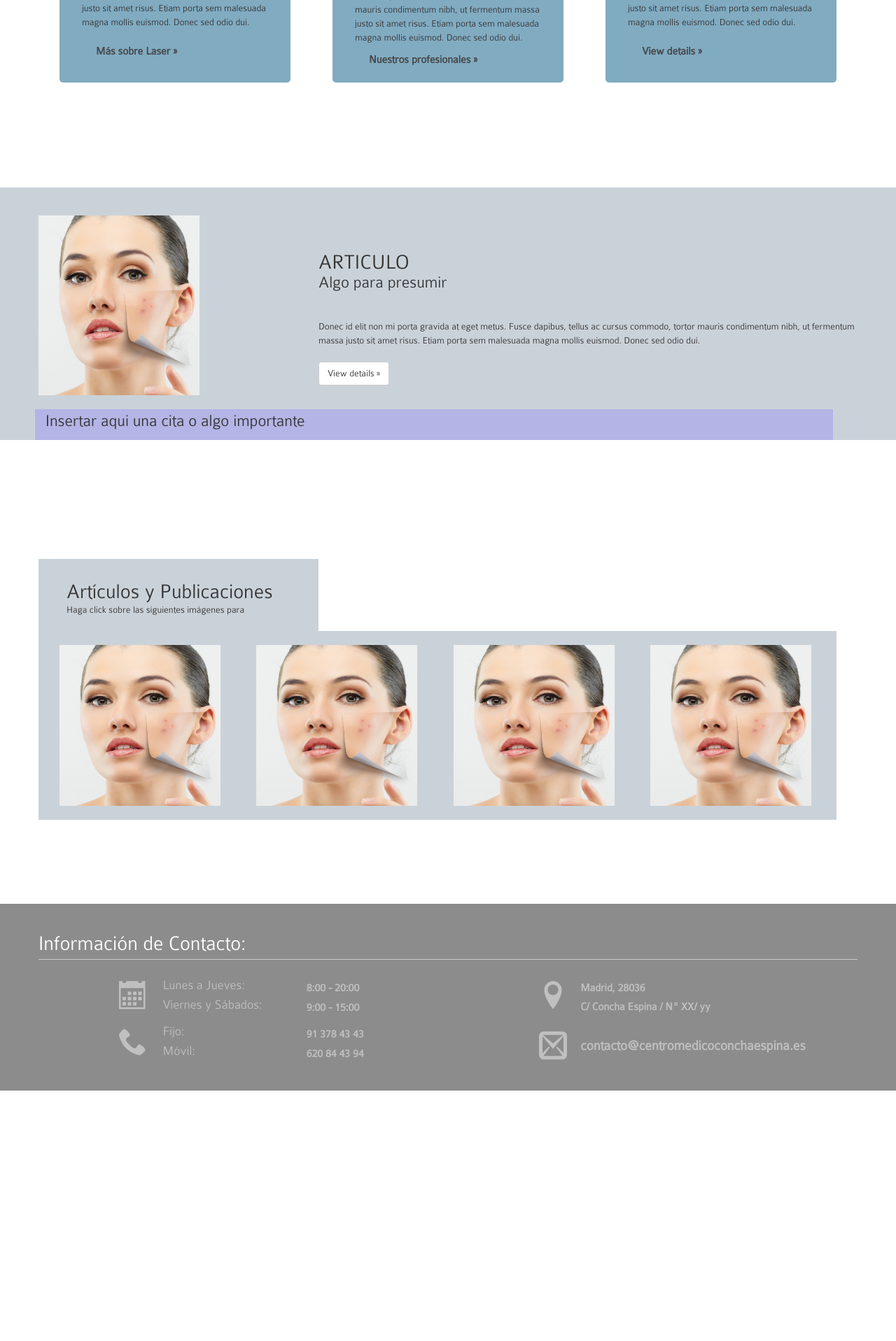
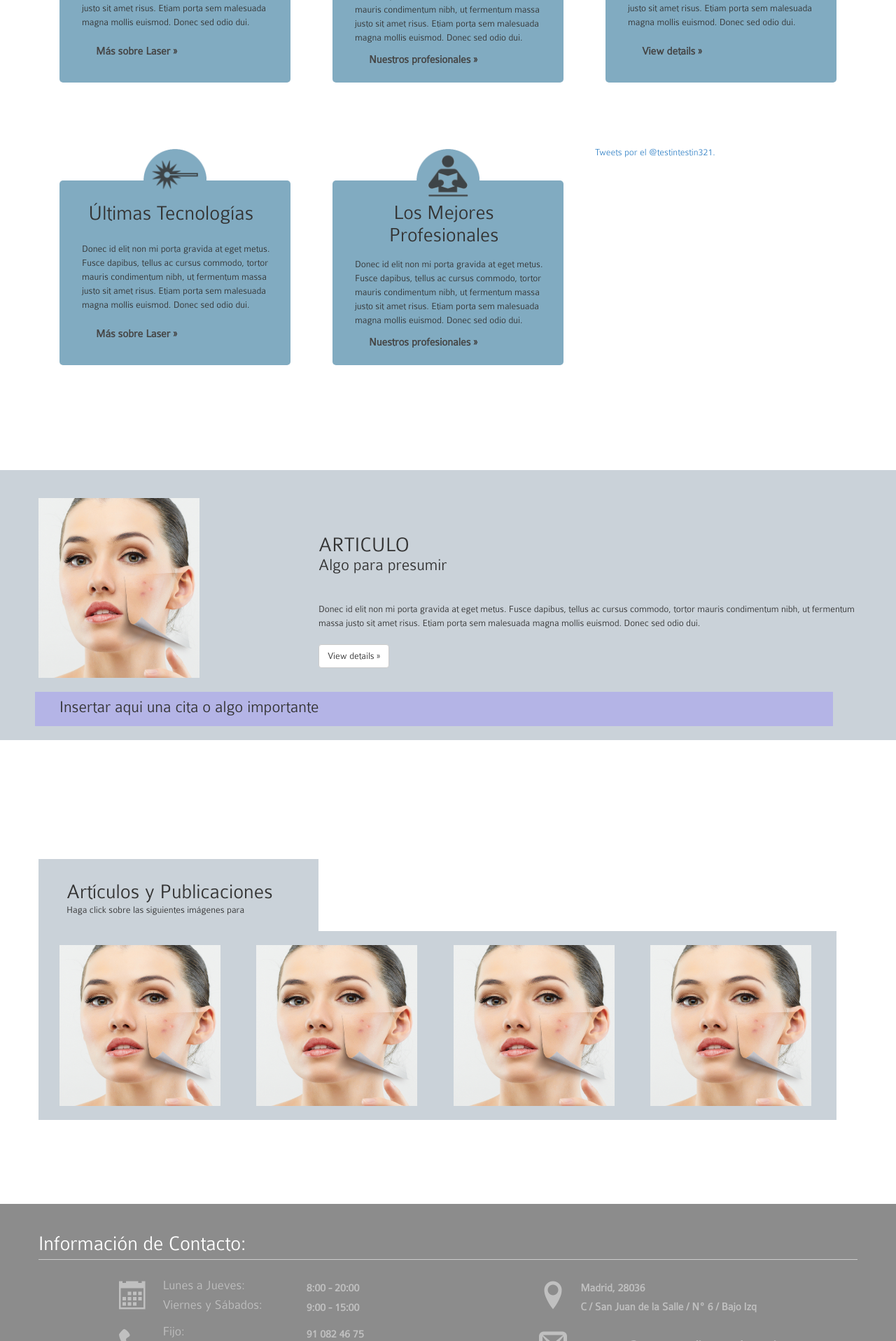
Before and after one commit to keny91/PaginaClinica, a PHP site: page / in a window 1280 px wide. Shown: the part 848-2765 px from the top of the page at 70% size. Before the commit the page ends 2407 px from the top, so only its background shows below. Run offline with PHP 8.4, Linux system fonts and the light colour scheme; some libraries are stand-ins or nearby versions.

Commit message:
twitter winget
also some new experiments

```diff
--- a/css/general.css
+++ b/css/general.css
@@ -109,9 +109,15 @@ body{
 	background-size: cover;
 }
 .fondo_conocenos{
-	background: url(../img/img_fondo/imagen_fondo_personal.jpg);
+	background: url(../img/img _fondo/imagen_fondo_personal.jpg);
 	background-size: cover;
 }
+
+.fondo_conocenos2{
+	background: url(../img/img _fondo/imagen_fondo_personal2.jpg);
+	background-size: cover;
+}
+
 
 
 .list_tratamientos li{
@@ -508,7 +514,7 @@ div.footer_color{*/
   }
 
 
-a.opacity_50to100{
+a.opacity_50to100 , .opacity_50to100{
 
 	color: #FFF;
     /*filter: alpha(opacity=50);  */
@@ -517,7 +523,7 @@ a.opacity_50to100{
 
 	}
 
-a.opacity_50to100:hover{
+a.opacity_50to100:hover , .opacity_50to100:hover{
     opacity: 1;
     transition: opacity 800ms;
     filter: alpha(opacity=50);
--- a/html/conocenos.html
+++ b/html/conocenos.html
@@ -14,7 +14,7 @@
 <!-- BLOQUE PERSONAL -->
     <div id="bloque_personal" class="appear">
 
-      <div class="img_fondo fondo_conocenos " id="image_top">
+      <div class="img_fondo fondo_home " id="image_top">
         <div class="container ">
           <p class="rotulo_imagen_fondo">QUÍENES SOMOS</p>
         </div>
--- a/html/home.html
+++ b/html/home.html
@@ -17,7 +17,7 @@
       <!-- Begin PIC-FONDO -->
 
       <!-- Main jumbotron for a primary marketing message or call to action -->
-      <div class="img_fondo fondo_home">
+      <div class="img_fondo fondo_tratamientos">
         <!-- <img class="img_fondo abs_position img_jumbo" src="./img/dermatologistsalary1158mod.jpg"> -->
         <div class="container">
           <p class="rotulo1">MUCHAS </p>
@@ -70,6 +70,64 @@ top: 20px;">View details &raquo;</a></p>
       </div>
 
 
+
+
+
+
+
+
+<div class="container" style="padding-top:50px;">
+        <!-- Example row of columns -->
+        <div class="row">
+          <div class="col-md-4 ">
+            <div class="col-md-12 ">
+              <img src="./img/circulos/circulo_laser.png"  alt="icon1" class="color-icon">
+              <div class="color-container extra-padding-4d">
+                <h2 class="over-color-icon">Últimas Tecnologías</h2>
+                <p style="position: relative; top: 10px;">Donec id elit non mi porta gravida at eget metus. Fusce dapibus, tellus ac cursus commodo, tortor mauris condimentum nibh, ut fermentum massa justo sit amet risus. Etiam porta sem malesuada magna mollis euismod. Donec sed odio dui. </p>
+                <p><a  onclick = "load_tratamientos_laser();" class="" href="#" role="button" style="position: relative;
+top: 20px;">Más sobre Laser &raquo;</a></p>
+              </div>
+            </div>
+          </div>
+
+          <div class="col-md-4 ">
+            <div class="col-md-12 ">
+              <img src="./img/circulos/circulo_doc_dark.png"  alt="icon2" class="color-icon">
+              <div class="color-container extra-padding-4d">
+                <h2 class="over-color-icon" style="font-size:22pt;">Los Mejores Profesionales</h2>
+                <p>Donec id elit non mi porta gravida at eget metus. Fusce dapibus, tellus ac cursus commodo, tortor mauris condimentum nibh, ut fermentum massa justo sit amet risus. Etiam porta sem malesuada magna mollis euismod. Donec sed odio dui. </p>
+                <p><a class="" onclick="load_conocenos();" href="#" role="button" >Nuestros profesionales &raquo;</a></p>
+              </div>
+            </div>
+          </div>
+          <div class="col-md-4" style="margin-top:40px;">
+
+          <a class="twitter-timeline" style="margin-top:30px" height="350" href="https://twitter.com/testintestin321"  data-chrome="nofooter  noscrollbar " data-widget-id="611820032381845504">Tweets por el @testintestin321.</a>
+
+
+            <script>window.twttr = (function(d, s, id) {
+              var js, fjs = d.getElementsByTagName(s)[0],
+                t = window.twttr || {};
+              if (d.getElementById(id)) return t;
+              js = d.createElement(s);
+              js.id = id;
+              js.src = "https://platform.twitter.com/widgets.js";
+              fjs.parentNode.insertBefore(js, fjs);
+
+              t._e = [];
+              t.ready = function(f) {
+                t._e.push(f);
+              };
+
+              return t;
+            }(document, "script", "twitter-wjs"));
+            </script>
+          </div>
+        </div>
+      </div>
+
+
       <!-- <hr> -->
 
       <!-- End 3 expositores -->
@@ -84,7 +142,7 @@ top: 20px;">View details &raquo;</a></p>
 
 
 
-            <div class="row" style="padding-top:20px;">
+            <div class="row" style="padding-top:20px; padding-bottom:20px;">
 
               <div class="col-md-3" >
                 <img src="./img/portait.jpg" style="width: 100%; max-width:230px; position: relative size: cover;">
@@ -98,16 +156,41 @@ top: 20px;">View details &raquo;</a></p>
               </div>
 
               <div class="col-md-12 remark-cite">
-                <p>Insertar aqui una cita o algo importante</p>
+                <p style="padding-top:5px; padding-left:20px;">Insertar aqui una cita o algo importante</p>
               </div>
             </div>
+
+
 
           </div>
         </div>
         <!-- END extra expositor -->
       </div>
 
+
+      <!--  <a class="twitter-timeline"  href="https://twitter.com/testintestin321" data-widget-id="611820032381845504">Tweets por el @testintestin321.</a>
+
+
+            <script>window.twttr = (function(d, s, id) {
+              var js, fjs = d.getElementsByTagName(s)[0],
+                t = window.twttr || {};
+              if (d.getElementById(id)) return t;
+              js = d.createElement(s);
+              js.id = id;
+              js.src = "https://platform.twitter.com/widgets.js";
+              fjs.parentNode.insertBefore(js, fjs);
+
+              t._e = [];
+              t.ready = function(f) {
+                t._e.push(f);
+              };
+
+              return t;
+            }(document, "script", "twitter-wjs"));
+            </script>
+ -->
       <!-- Expositor de imágenes desplegables -->
+
 
   <div   id="image_block_4" style="margin-top:120px;">
     <div class="container">
@@ -166,6 +249,9 @@ top: 20px;">View details &raquo;</a></p>
               <div class="col-md-12 remark-cite">
                 <p>Insertar aqui una cita o algo importante</p>
               </div>
+
+
+
       </div>
     </div>
   </div>
--- a/index.html
+++ b/index.html
@@ -83,7 +83,6 @@
               </ul>
             </li>
             <li id="nav_contacto" onclick = "load_contacto();" class="active"><a href="#">CONTACTO<span class="sr-only"></span></a></li>
-
             <li id="nav_personal" onclick = "load_conocenos();" class="active"><a href="#">EQUIPO<span class="sr-only"></span></a></li>
 
 
@@ -97,35 +96,6 @@
 
     <!--BLOQUES PARA CADA PÁGINA-->
 <div id="contenedor_bloques">
-
-
-
-
-
-
-
-
-
-
-
-
-
-
-
-
-
-
-
-
-
-
-
-
-
-
-
-
-
 
 
 
@@ -195,10 +165,11 @@
             </div>
 
              <div class="col-md-5 aligned_block  opacity_50to100" >
+              <a   style="color:#FFF;" target="_blank" href="https://www.google.es/maps/place/Calle+San+Juan+de+la+Salle,+6,+28036+Madrid/@40.451323,-3.6891409,17z/data=!3m1!4b1!4m2!3m1!1s0xd4228e3b457de8d:0xc6bb95ec11ce4521">
                 <span class="col-md-1 icon icon-location" style="margin-top: 8px;"></span><span  class="col-md-11"><p class="second_font_footer" style="padding-left: 20px;"> Madrid, 28036 </p>
-                <p class="second_font_footer" style="margin-top: -5px; padding-left: 20px;"> C/ Concha Espina / Nº XX/ yy </p></span>
+                <p class="second_font_footer" style="margin-top: -5px; padding-left: 20px;"> C / San Juan de la Salle / Nº 6 / Bajo Izq </p></span>
                <!--  <h3 style="position:relative; top:-15px">Dirección:</h3> -->
-
+              </a>
             </div>
           </div>
 
@@ -213,7 +184,7 @@
               <span  class="first_font_footer col-md-5"  >
                 Fijo:
               </span>
-              <span class="col-md-5 second_font_footer" > 91 378 43 43</span>
+              <span class="col-md-5 second_font_footer" > 91 082 46 75
              </p>
 
 
@@ -221,7 +192,7 @@
               <span  class="first_font_footer col-md-5" >
                 Móvil:
               </span>
-              <span class="col-md-5 second_font_footer"> 620 84 43 94</span>
+              <span class="col-md-5 second_font_footer"> 609 14 37 99</span>
             </p>
 
           </span>
@@ -238,6 +209,33 @@
           </a>
           </div>
 
+
+
+        <div <span style="margin-top: 10px;"  class="row">
+            <div class="col-md-6 col-md-offset-1 opacity_50to100">
+
+
+              <a class="opacity_50to100" style="margin-top: 14px;"  href="https://twitter.com/testintestin321"></a>
+              <span style="margin-top: 8px; padding-right: 0 px; margin-right: -10 px;" class="col-md-1 icon icon-twitter"></span>
+              <span class="col-md-11">
+
+
+
+            <span class="col-md-11"><p class="second_font_footer hover_link" style="font-size:15pt; margin-top: 16px;"> @Dermasalud </p></span>
+
+            </a>
+
+          </span>
+
+            </div>
+
+            <!-- EN EL A -> CA,BIAR EL HREF -->
+             <a class="col-md-5 opacity_50to100" style="margin-top: 14px;" href="#">
+            <span class="col-md-1 icon icon-wordpress"></span>
+            <span class="col-md-11"><p class="second_font_footer hover_link" style="padding-left:20px; font-size:15pt;"> Blog Dermasalud </p></span>
+
+            </a>
+          </div>
 
 
 
--- a/js/general.js
+++ b/js/general.js
@@ -116,11 +116,33 @@ function clickContacto(){
 }
 
 
+
+
+
+
+
 /*load each HTML*/
 function load_Home(){
 
   $("#contenedor_bloques").load("./html/home.html");
   clickInicio();
+
+  window.twttr = (function(d, s, id) {
+              var js, fjs = d.getElementsByTagName(s)[0],
+                t = window.twttr || {};
+              if (d.getElementById(id)) return t;
+              js = d.createElement(s);
+              js.id = id;
+              js.src = "https://platform.twitter.com/widgets.js";
+              fjs.parentNode.insertBefore(js, fjs);
+
+              t._e = [];
+              t.ready = function(f) {
+                t._e.push(f);
+              };
+
+              return t;
+            }(document, "script", "twitter-wjs"));
 }
 
 
```
Also changed, not shown: html/contacto.html (+4 -4 lines), img/img_fondo/imagen_fondo_personal2.jpg (added).
